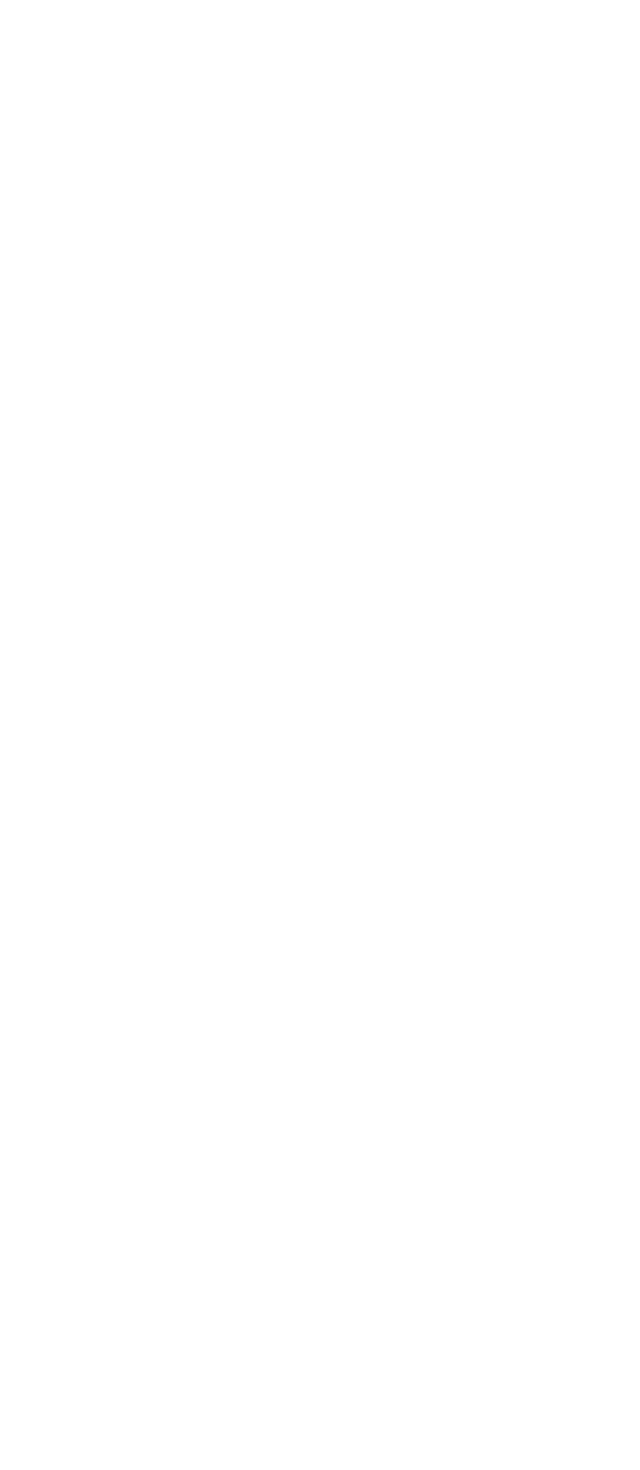
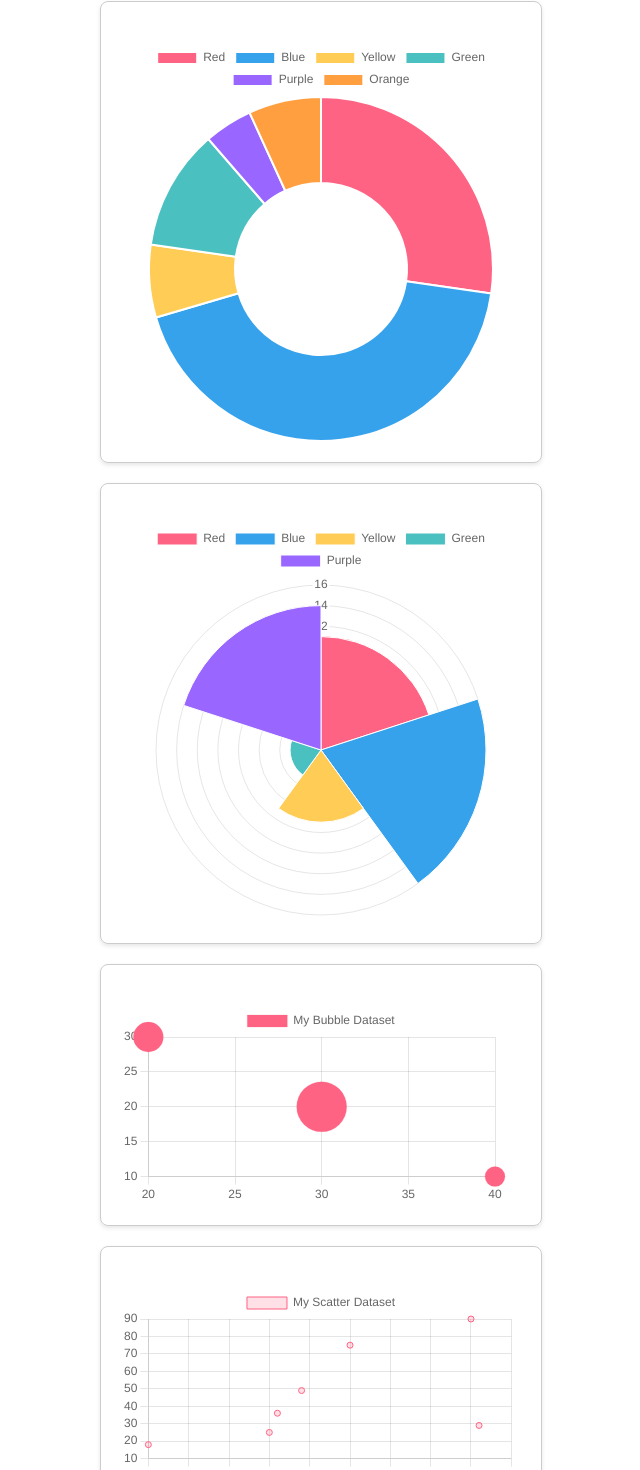
Before and after one commit to AntoineWtz/data-graph, a React (Create React App) app: page / in a window 1280 px wide. Shown: the part 1646-3116 px from the top of the page, without its empty margins (319-959 px from the left). Before the commit the page ends 1647 px from the top, so only its background shows below. Built offline with nearby package versions, Linux system fonts and the light colour scheme.

Commit message:
add ChartExemple + clear

```diff
--- a/src/App.js
+++ b/src/App.js
@@ -1,8 +1,12 @@
 import React from 'react';
-import BarChart from './BarChart';
-import LineChart from './LineChart';
-import PieChart from './PieChart';
-import RadarChart from './RadarChart';
+import BarChart from './component/BarChart';
+import LineChart from './component/LineChart';
+import PieChart from './component/PieChart';
+import RadarChart from './component/RadarChart';
+import DoughnutChart from './component/DoughnutChart';
+import PolarAreaChart from './component/PolarAreaChart';
+import BubbleChart from './component/BubbleChart';
+import ScatterChart from './component/ScatterChart';
 import './App.css';
 
 const App = () => {
@@ -14,6 +18,10 @@ const App = () => {
         <LineChart />
         <PieChart />
         <RadarChart />
+        <DoughnutChart />
+        <PolarAreaChart />
+        <BubbleChart />
+        <ScatterChart />
       </div>
     </div>
   );
--- a/src/BarChart.js
+++ b/src/component/BarChart.js
@@ -1,5 +1,5 @@
 import React from 'react';
-import ChartComponent from './Chart';
+import ChartComponent from '../Chart';
 
 const BarChart = () => {
     const data = {
--- /dev/null
+++ b/src/component/BubbleChart.js
@@ -0,0 +1,21 @@
+import React from 'react';
+import ChartComponent from '../Chart';
+
+const BubbleChart = () => {
+    const data = {
+        datasets: [{
+            label: 'My Bubble Dataset',
+            data: [
+                { x: 20, y: 30, r: 15 },
+                { x: 40, y: 10, r: 10 },
+                { x: 30, y: 20, r: 25 },
+            ],
+            backgroundColor: 'rgb(255, 99, 132)',
+            borderColor: 'rgba(255, 99, 132, 0.2)',
+        }],
+    };
+
+    return <ChartComponent type="bubble" data={data} />;
+};
+
+export default BubbleChart;
--- /dev/null
+++ b/src/component/DoughnutChart.js
@@ -0,0 +1,25 @@
+import React from 'react';
+import ChartComponent from '../Chart';
+
+const DoughnutChart = () => {
+    const data = {
+        labels: ['Red', 'Blue', 'Yellow', 'Green', 'Purple', 'Orange'],
+        datasets: [{
+            label: 'My Doughnut Dataset',
+            data: [12, 19, 3, 5, 2, 3],
+            backgroundColor: [
+                'rgb(255, 99, 132)',
+                'rgb(54, 162, 235)',
+                'rgb(255, 205, 86)',
+                'rgb(75, 192, 192)',
+                'rgb(153, 102, 255)',
+                'rgb(255, 159, 64)',
+            ],
+            hoverOffset: 4,
+        }],
+    };
+
+    return <ChartComponent type="doughnut" data={data} />;
+};
+
+export default DoughnutChart;
--- a/src/LineChart.js
+++ b/src/component/LineChart.js
@@ -1,5 +1,5 @@
 import React from 'react';
-import ChartComponent from './Chart';
+import ChartComponent from '../Chart';
 
 const LineChart = () => {
     const data = {
--- a/src/PieChart.js
+++ b/src/component/PieChart.js
@@ -1,5 +1,5 @@
 import React from 'react';
-import ChartComponent from './Chart';
+import ChartComponent from '../Chart';
 
 const PieChart = () => {
     const data = {
--- /dev/null
+++ b/src/component/PolarAreaChart.js
@@ -0,0 +1,24 @@
+import React from 'react';
+import ChartComponent from '../Chart';
+
+const PolarAreaChart = () => {
+    const data = {
+        labels: ['Red', 'Blue', 'Yellow', 'Green', 'Purple'],
+        datasets: [{
+            label: 'My Polar Area Dataset',
+            data: [11, 16, 7, 3, 14],
+            backgroundColor: [
+                'rgb(255, 99, 132)',
+                'rgb(54, 162, 235)',
+                'rgb(255, 205, 86)',
+                'rgb(75, 192, 192)',
+                'rgb(153, 102, 255)',
+            ],
+            borderWidth: 1,
+        }],
+    };
+
+    return <ChartComponent type="polarArea" data={data} />;
+};
+
+export default PolarAreaChart;
--- a/src/RadarChart.js
+++ b/src/component/RadarChart.js
@@ -1,5 +1,5 @@
 import React from 'react';
-import ChartComponent from './Chart';
+import ChartComponent from '../Chart';
 
 const RadarChart = () => {
     const data = {
--- /dev/null
+++ b/src/component/ScatterChart.js
@@ -0,0 +1,26 @@
+import React from 'react';
+import ChartComponent from '../Chart';
+
+const ScatterChart = () => {
+    const data = {
+        datasets: [{
+            label: 'My Scatter Dataset',
+            data: [
+                { x: 65, y: 75 },
+                { x: 59, y: 49 },
+                { x: 80, y: 90 },
+                { x: 81, y: 29 },
+                { x: 56, y: 36 },
+                { x: 55, y: 25 },
+                { x: 40, y: 18 },
+            ],
+            backgroundColor: 'rgba(255, 99, 132, 0.2)',
+            borderColor: 'rgb(255, 99, 132)',
+            borderWidth: 1,
+        }],
+    };
+
+    return <ChartComponent type="scatter" data={data} />;
+};
+
+export default ScatterChart;
```
